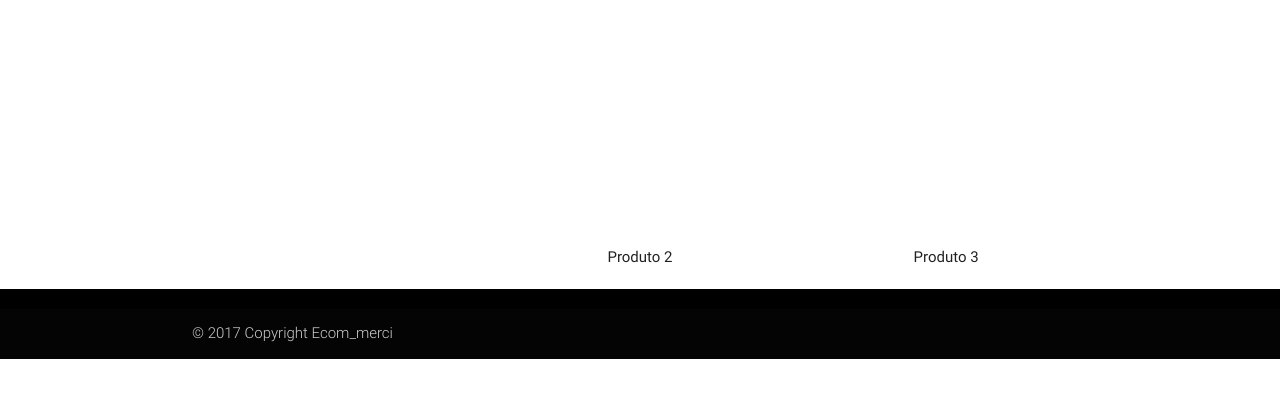
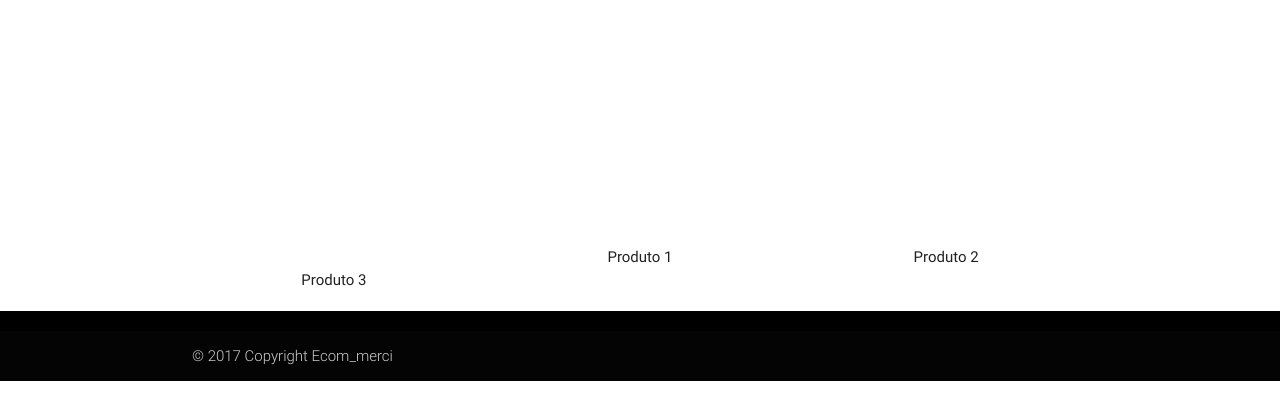
Before and after one commit to Desenho-2-2017/Ecom_merci, a Django app: page / in a window 1280 px wide. Shown: the part 238-658 px from the top of the page. Run offline with Django 3.2, Linux system fonts and the light colour scheme; parts of the project's set-up code (start-up, migrations or seed data) failed here and were passed over; some libraries are stand-ins or nearby versions.

Commit message:
Adding simple element in home.html

```diff
--- a/ecom_merci/templates/home.html
+++ b/ecom_merci/templates/home.html
@@ -78,6 +78,9 @@
        {% endfor %}
      </div>
      <div class="col s4">
+        Produto 1
+     </div>
+     <div class="col s4">
         Produto 2
      </div>
      <div class="col s4">
```
